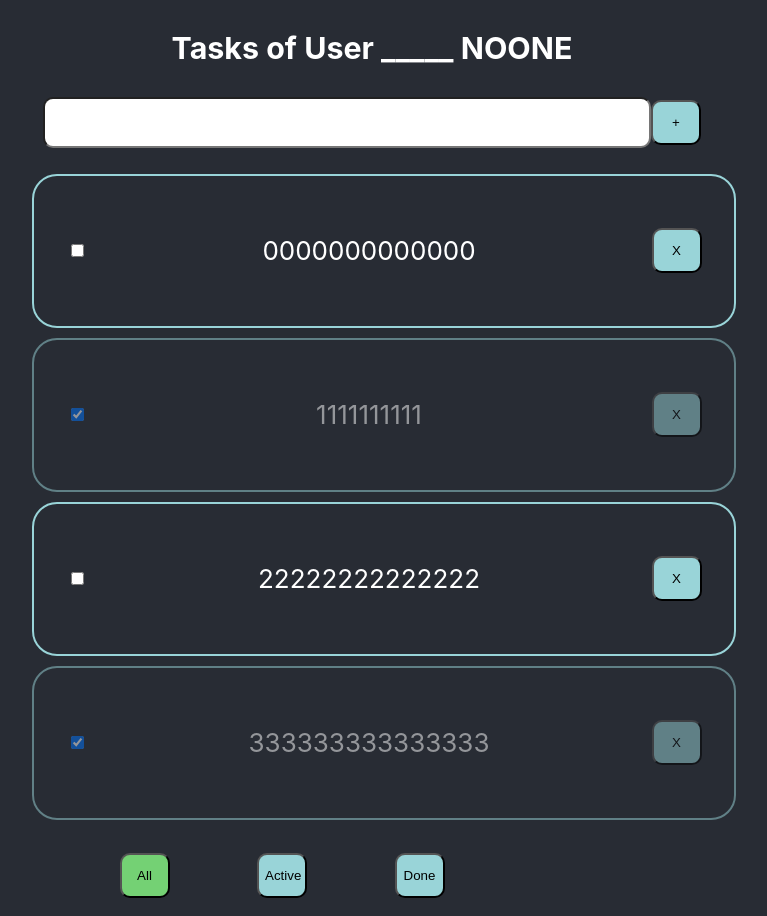
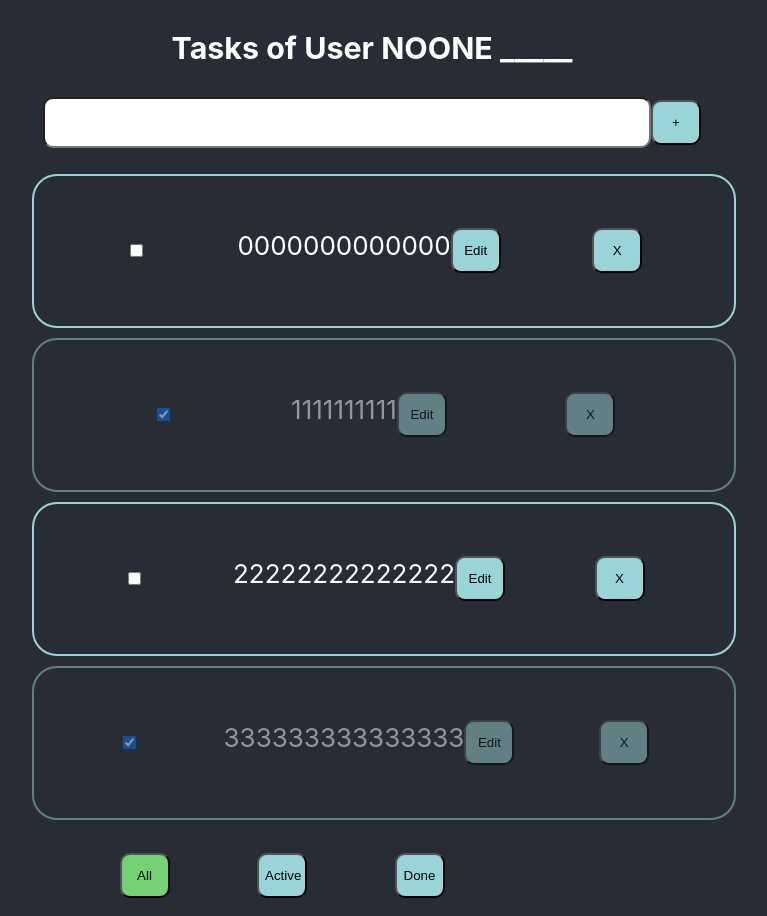
Before and after one commit to hannarim-23/ToDo, a React (Create React App) app in the folder my-app/: page / in a window 1280 px wide. Shown: the whole page, without its empty margins (268-1035 px from the left). Built offline with nearby package versions, Linux system fonts and the light colour scheme.

Commit message:
feat: rename task

```diff
--- a/my-app/src/App.css
+++ b/my-app/src/App.css
@@ -77,7 +77,7 @@ button {
   border-radius: 25px;
   margin: 10px;
 }
-.text__task {
+.title__task {
   word-break: break-all;
   width: 500px;
 }
--- a/my-app/src/App.tsx
+++ b/my-app/src/App.tsx
@@ -3,9 +3,8 @@ import "./App.css";
 import { TodoList } from "./Organism/Todolist";
 import { taskItems1, taskItems2, taskItems3, allUsers } from "./View/view";
 import { taskType } from "./Molecules/Task";
+import { title } from "process";
 export type filterValueStyle = "all" | "active" | "done"; //тип для фильтра
-
-
 
 /* export type valueUser = "ivan" | "yana" | "dima"; //тип для фильтра
 let tasksForUser = allUsers;
@@ -19,22 +18,19 @@ if (user === "dima") {
   taskItems = allUsers[2];
 }
 
-let [user, setUser] = useState<valueUser>(""); */
-
-
-
-
+let [user, setUser] = useState<valueUser>("");
+ */
 
 function App() {
   let taskItems = taskItems1;
-  let [tasks, setTasks] = useState<taskType[]>(taskItems);//присвоение начального значения
+  let [tasks, setTasks] = useState<taskType[]>(taskItems); //присвоение начального значения
 
-/*удаление задачи */
+  /*удаление задачи */
   function removeTask(id: number) {
     let result = tasks.filter((i) => i.id !== id);
     setTasks(result);
   }
-/*фильтрация по кнопкам*/
+  /*фильтрация по кнопкам*/
   let [filter, setFilter] = useState<filterValueStyle>("all"); //у всех значение all
 
   function changeFilter(val: filterValueStyle) {
@@ -49,29 +45,47 @@ function App() {
     tasksForToDoList = tasks.filter((i) => i.isDone === false);
   }
 
+  /*изменение  выполнена / не выполнена задача*/ //----------------------------
 
-/*изменение  выполнена / не выполнена задача*///----------------------------
-
-  function changeStatus(taskId: number/* , isDone: boolean */) {
+  function changeStatus(taskId: number /* , isDone: boolean */) {
     let task = tasks.find((i) => i.id === taskId); //true
     if (task) {
       task.isDone = !task.isDone;
     }
     setTasks([...tasks]);
   }
-/*добавление задачи*/
-  function addTask(text: string) {
+
+  /*колбэк F поднимаем значение вверх (к APP) изменяет значение Title */
+
+  function changeTaskTitle(taskId: number, newTitle: string) {
+    //находим нужную таску
+    let task = tasks.find((i) => i.id === taskId); //true
+    //изменяем таску если нашлась
+    if (task) {
+      task.title = newTitle;
+    }
+    //засетаем в стэйт копию объекта, чтобы реакт перерисовал
+    setTasks([...tasks]);
+  }
+
+  /*добавление задачи*/
+  function addTask(title: string) {
     let newTask = {
-      id: tasks.length+1,
-      text: text,
+      id: tasks.length + 1,
+      title: title,
       isDone: false,
     };
 
-    let newTasks = [newTask, ...tasks];//новый объект массива - add new task в начало массива и добавляем оставшийся массив
+    let newTasks = [newTask, ...tasks]; //новый объект массива - add new task в начало массива и добавляем оставшийся массив
     setTasks(newTasks);
   }
 
-
+  /*   function userWho() {
+    let user = prompt("What is your name?","");
+    if (user !== null) {
+      return user;
+    } else return "111";
+  } */
 
   return (
     <div className="App">
@@ -88,7 +102,9 @@ function App() {
           changeFilter={changeFilter}
           addTask={addTask}
           changeStatus={changeStatus}
+          changeTaskTitle={changeTaskTitle}
           filter={filter}
+          //userWho={userWho}
         />
       </header>
     </div>
--- /dev/null
+++ b/my-app/src/Molecules/EditTask.tsx
@@ -0,0 +1,37 @@
+import React, { useState, ChangeEvent } from "react";
+
+type editTitleType = {
+  title: string;
+  id: number;
+  onChangeTitle: (newValue: string) => void;
+};
+
+export function EditTitle(props: editTitleType) {
+  let [editMode, setEditMode] = useState(false);
+  let [title, setTitle] = useState("");
+
+  const activatedEditMode = () => {
+    setEditMode(true);
+    setTitle(props.title);
+  };
+  const activatedViewMode = () => {
+    setEditMode(false);
+    props.onChangeTitle(title);
+  };
+
+  const onChangeTitle = (e: ChangeEvent<HTMLInputElement>) => {//запись нового значения, колбэком поднимаем значение вверх (к APP)
+    setTitle(e.currentTarget.value);
+  };
+
+  return editMode ? (
+    <div>
+      <input value={title} onChange={onChangeTitle} />
+      <button onClick={activatedViewMode}>Save</button>
+    </div>
+  ) : (
+    <div onClick={activatedEditMode}>
+      <span className={"title__task"}>{props.title}</span>
+      <button>Edit</button>
+    </div>
+  );
+}
--- a/my-app/src/Molecules/Task.tsx
+++ b/my-app/src/Molecules/Task.tsx
@@ -6,7 +6,7 @@ import Button from "../Atoms/Button";
 
  export type taskType = {
   id: number;
-  text: string;
+  title: string;
   isDone: boolean;
 };
 /*
--- a/my-app/src/Organism/Todolist.tsx
+++ b/my-app/src/Organism/Todolist.tsx
@@ -4,10 +4,11 @@ import Search from "../Atoms/Search";
 import Button from "../Atoms/Button";
 import { taskType } from "../Molecules/Task";
 import { filterValueStyle } from "../App";
+import { EditTitle } from "../Molecules/EditTask";
 
 /*  type taskType = {
   id: number;
-  text: string;
+  title: string;
   isDone: boolean;
 }; */
 
@@ -16,9 +17,11 @@ type PropsType = {
   tasks: taskType[];
   removeTask: (id: number) => void;
   changeFilter: (val: filterValueStyle) => void;
-  addTask: (text: string) => void;
+  addTask: (title: string) => void;
   changeStatus: (id: number) => void;
   filter: filterValueStyle;
+  changeTaskTitle: (id: number, newTitle:string) => void;
+  //userWho:any;
 };
 
 export function TodoList(props: PropsType) {
@@ -55,7 +58,10 @@ export function TodoList(props: PropsType) {
 
   return (
     <div className="wrapper">
-      <h3> Tasks of User _____ {props.user}</h3>
+      <h3>
+        Tasks of User {props.user} _____ {/* {props.userWho} */}
+        {/* {prompt("who","")} */}
+      </h3>
       <div className="new__task__block">
         <input className={"input__new__task"} type="text" value={newTaskTitle} onChange={onEventNewTitle} onKeyDown={onKeyPress} />
         <button onClick={addTask}>+</button>
@@ -66,24 +72,35 @@ export function TodoList(props: PropsType) {
           const onRemove = () => {
             props.removeTask(i.id);
           };
-          const onChange = (e: ChangeEvent<HTMLInputElement>) => {
+          const onChangeStatus = (e: ChangeEvent<HTMLInputElement>) => {
             props.changeStatus(i.id);
+          };
+          const onChangeTitle = (newValue:string) => {
+            props.changeTaskTitle(i.id, newValue);
           };
 
           return (
-            <li key={i.id} className={i.isDone ? "task__block is__done":"task__block"}>
-              <input type="checkbox" onChange={onChange} checked={i.isDone} />
-              <span className={"text__task"}>{i.text}</span>
-              <button onClick={onRemove}>X</button>
+            <li key={i.id} className={i.isDone ? "task__block is__done" : "task__block"}>
+              <input type="checkbox" onChange={onChangeStatus} checked={i.isDone} />
+
+              <EditTitle title={i.title} id={i.id} onChangeTitle={onChangeTitle}/>
+
+              {<button onClick={onRemove}>X</button>}
             </li>
           );
         })}
       </ul>
 
       <div className={"buttons__filter"}>
-        <button onClick={onAllClick} className={props.filter === 'all' ? "active__filter" : ""}>All</button>
-        <button onClick={onNotDoneClick}className={props.filter === 'active' ? "active__filter" : ""}>Active</button>
-        <button onClick={onDoneClick}className={props.filter === 'done' ? "active__filter" : ""}>Done</button>
+        <button onClick={onAllClick} className={props.filter === "all" ? "active__filter" : ""}>
+          All
+        </button>
+        <button onClick={onNotDoneClick} className={props.filter === "active" ? "active__filter" : ""}>
+          Active
+        </button>
+        <button onClick={onDoneClick} className={props.filter === "done" ? "active__filter" : ""}>
+          Done
+        </button>
       </div>
     </div>
   );
--- a/my-app/src/View/view.tsx
+++ b/my-app/src/View/view.tsx
@@ -5,24 +5,24 @@ import { taskType } from "../Molecules/Task";
 export let taskItems1: taskType[] = [
   {
     id: 0,
-    text: "0000000000000",
+    title: "0000000000000",
     isDone: false,
   },
   {
     id: 1,
-    text: "1111111111",
+    title: "1111111111",
     isDone: true,
   },
 
   {
     id: 2,
-    text: "22222222222222",
+    title: "22222222222222",
     isDone: false,
   },
 
   {
     id: 3,
-    text: "333333333333333",
+    title: "333333333333333",
     isDone: true,
   },
 ];
@@ -50,31 +50,31 @@ export let taskItemsArray = [
 export let taskItems2: taskType[] = [
   {
     id: 4,
-    text: "444444444444444444",
+    title: "444444444444444444",
     isDone: false,
   },
   {
     id: 5,
-    text: "555555555555",
+    title: "555555555555",
     isDone: true,
   },
 
   {
     id: 6,
-    text: "666666666666",
+    title: "666666666666",
     isDone: false,
   },
 
   {
     id: 7,
-    text: "777777777777777",
+    title: "777777777777777",
     isDone: true,
   },
 ];
 
 export let taskItems3: taskType = {
   id: 8,
-  text: "8888888888888888",
+  title: "8888888888888888",
   isDone: false,
 };
 
```
